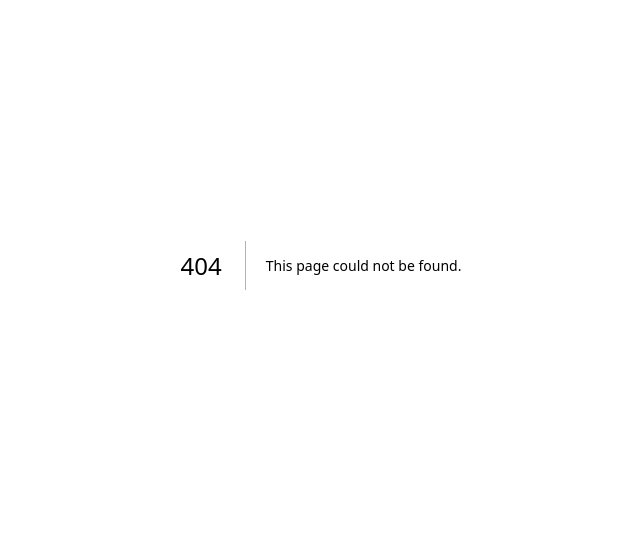
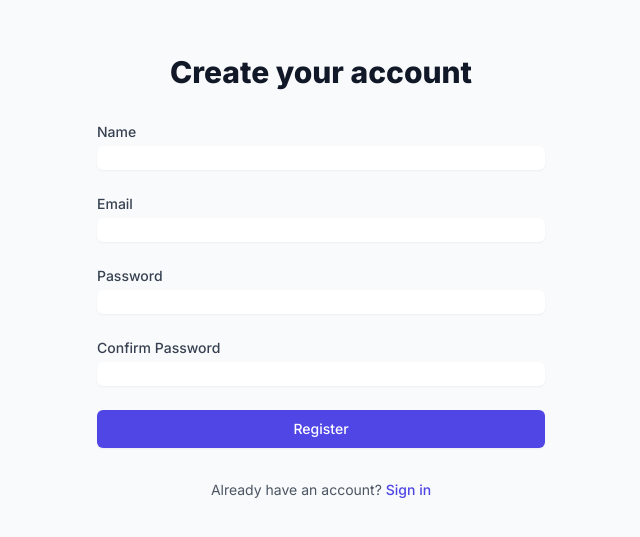
Before and after one commit to smurfcat-is-real/lol-fantasy-platform, a Next.js app: page /auth/register in a window 1280 px wide. Before the commit this address had no page. Shown: the part 135-672 px from the top of the page, without its empty margins (319-959 px from the left). Built offline with nearby package versions, Linux system fonts and the light colour scheme; no server answers.

Commit message:
Add registration page

```diff
--- /dev/null
+++ b/src/app/auth/register/page.tsx
@@ -0,0 +1,40 @@
+'use client';
+
+import React from 'react';
+import { useSession } from 'next-auth/react';
+import { useRouter } from 'next/navigation';
+import Link from 'next/link';
+import { RegisterForm } from '@/components/auth/RegisterForm';
+
+export default function RegisterPage() {
+  const { status } = useSession();
+  const router = useRouter();
+
+  if (status === 'authenticated') {
+    router.push('/dashboard');
+    return null;
+  }
+
+  return (
+    <div className="min-h-screen flex items-center justify-center bg-gray-50 py-12 px-4 sm:px-6 lg:px-8">
+      <div className="max-w-md w-full space-y-8">
+        <div>
+          <h2 className="mt-6 text-center text-3xl font-extrabold text-gray-900">
+            Create your account
+          </h2>
+        </div>
+
+        <RegisterForm />
+
+        <div className="text-center mt-4">
+          <p className="text-sm text-gray-600">
+            Already have an account?{' '}
+            <Link href="/auth/signin" className="font-medium text-indigo-600 hover:text-indigo-500">
+              Sign in
+            </Link>
+          </p>
+        </div>
+      </div>
+    </div>
+  );
+}
```
